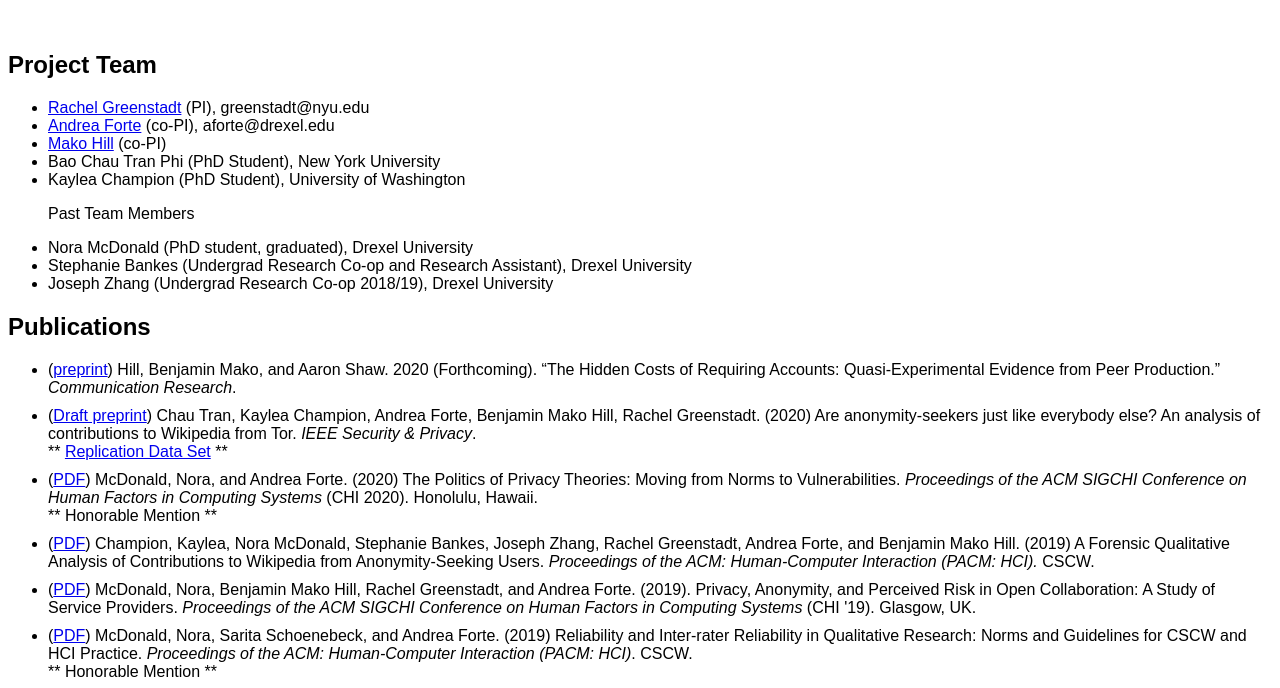
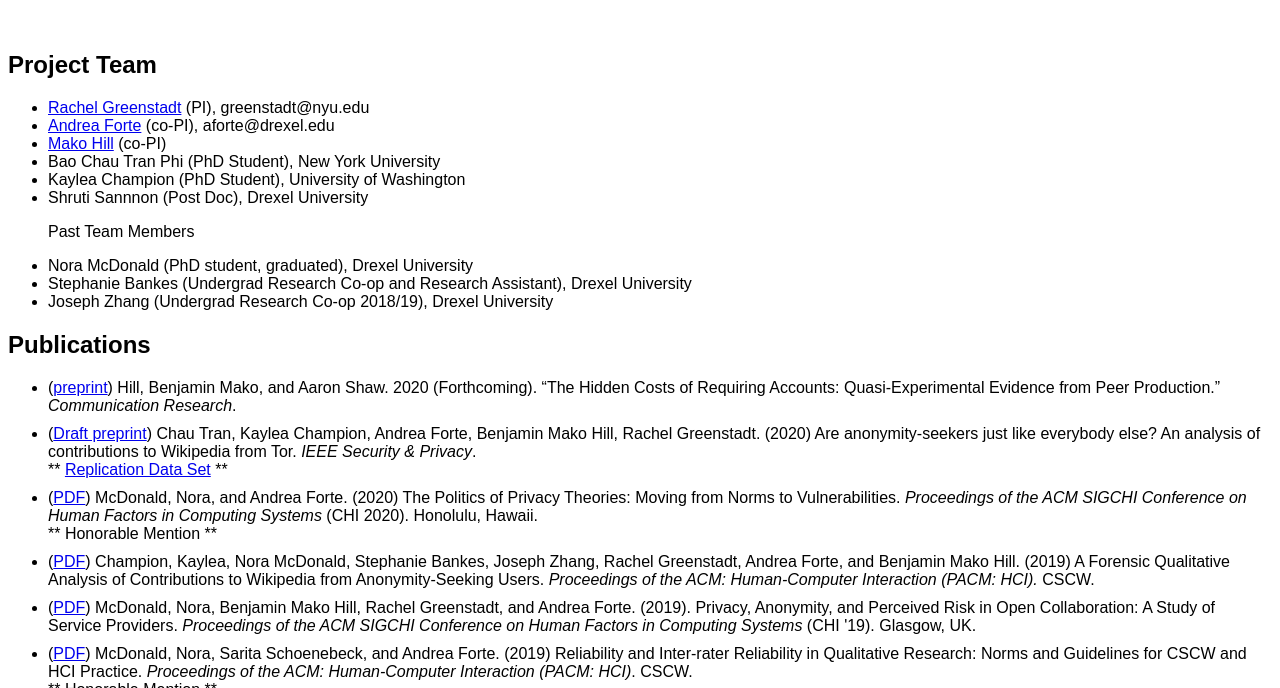
Before and after one commit to andiiicat/anonymity, a plain HTML site: page index.html in a window 1280 px wide. Shown: the part 105-793 px from the top of the page. Drawn offline with Linux system fonts and the light colour scheme.

Commit message:
Update index.html

```diff
--- a/index.html
+++ b/index.html
@@ -28,6 +28,7 @@ li {
 
   <li>Bao Chau Tran Phi (PhD Student), New York University</li>
 	<li>Kaylea Champion (PhD Student), University of Washington</li>
+	<li>Shruti Sannnon (Post Doc), Drexel University</li>
 
 <p>Past Team Members</p>
 <li>Nora McDonald (PhD student, graduated), Drexel University</li>
```
